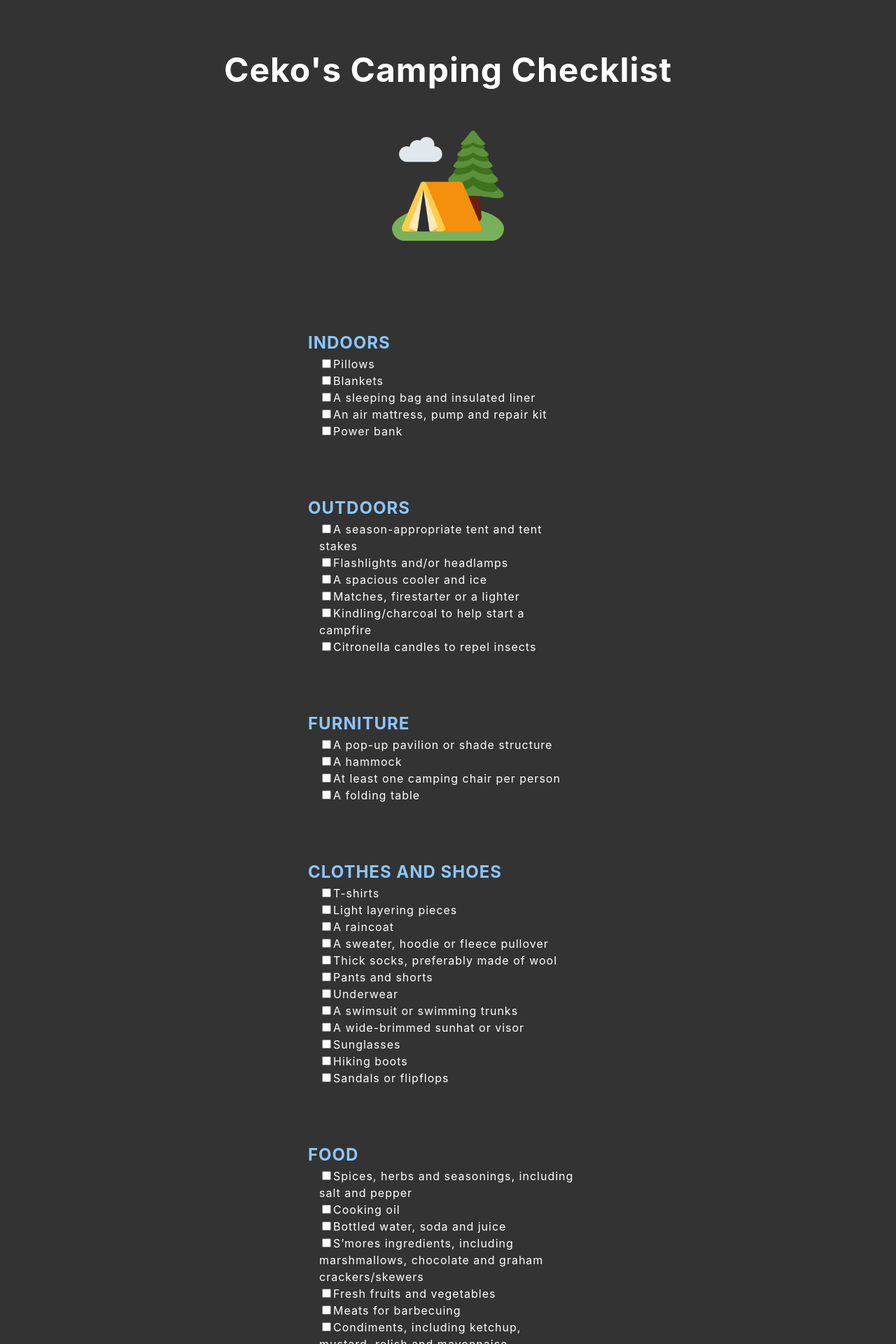
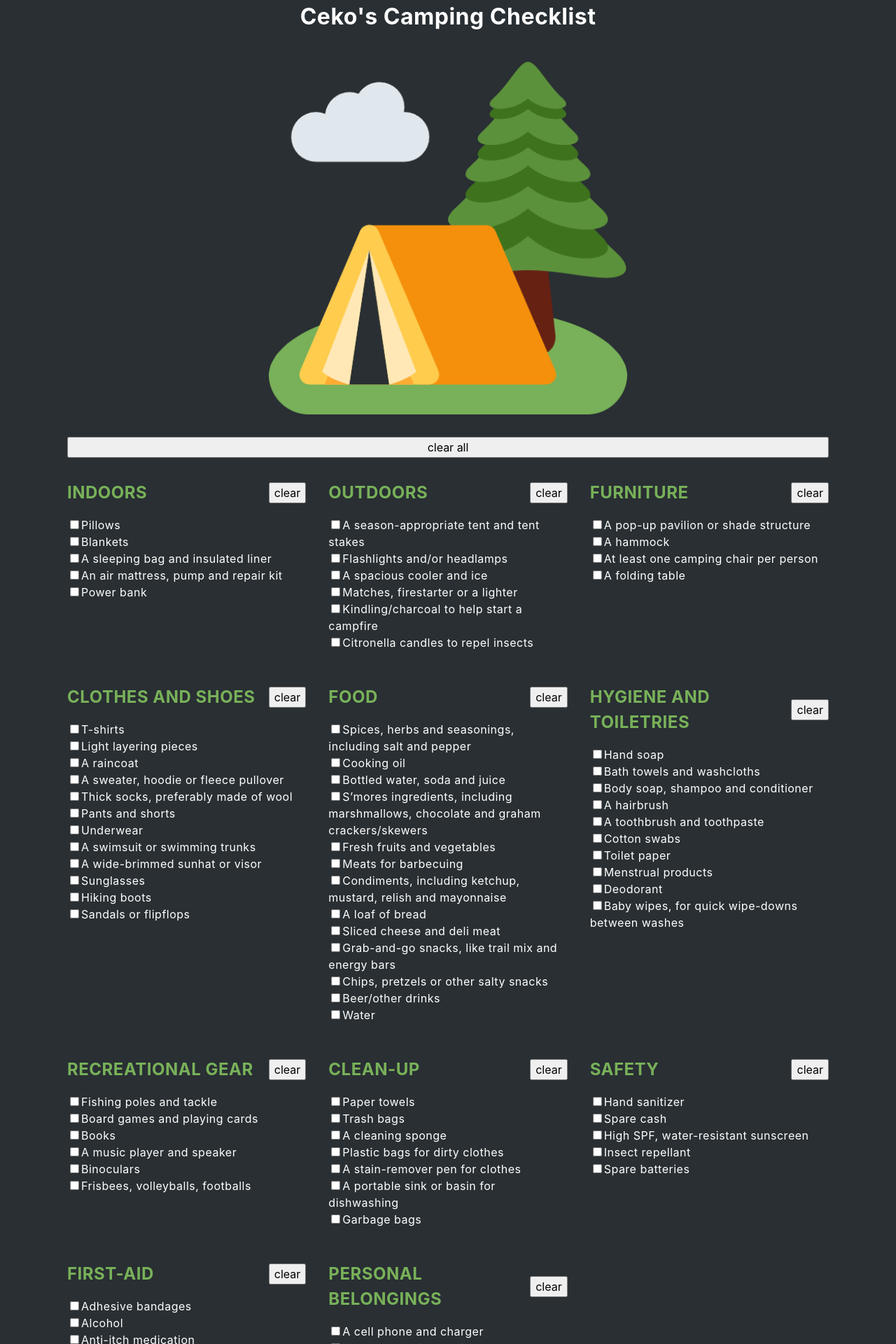
Before and after one commit to HayGrouve/camping, a React (Create React App) app: page / in a window 1280 px wide. Shown: the top 1920 px of the page at 70% size. Built offline with nearby package versions, Linux system fonts and the light colour scheme.

Commit message:
add clear functionality

```diff
--- a/package.json
+++ b/package.json
@@ -13,7 +13,6 @@
     "@types/uuid": "^8.3.4",
     "react": "^18.2.0",
     "react-dom": "^18.2.0",
-    "react-icons": "^4.4.0",
     "react-scripts": "5.0.1",
     "typescript": "^4.7.4",
     "uuid": "^8.3.2",
--- a/src/App.tsx
+++ /dev/null
@@ -1,45 +0,0 @@
-import Checklist from './components/checklist/checklist.component';
-import {
-  cleanUp,
-  clothesAndShoes,
-  firstAid,
-  food,
-  furniture,
-  hygieneAndToiletries,
-  indoors,
-  outdoors,
-  personal,
-  recreational,
-  safety,
-} from './data/checklist';
-
-function App() {
-  return (
-    <main>
-      <div className='header'>
-        <h1>Ceko's Camping Checklist</h1>
-        <img
-          className='header-img'
-          src='./android-chrome-512x512.png'
-          alt='tent'
-        />
-      </div>
-      <Checklist checklistData={indoors} title='INDOORS' />
-      <Checklist checklistData={outdoors} title='OUTDOORS' />
-      <Checklist checklistData={furniture} title='FURNITURE' />
-      <Checklist checklistData={clothesAndShoes} title='CLOTHES AND SHOES' />
-      <Checklist checklistData={food} title='FOOD' />
-      <Checklist
-        checklistData={hygieneAndToiletries}
-        title='HYGIENE AND TOILETRIES'
-      />
-      <Checklist checklistData={recreational} title='RECREATIONAL GEAR' />
-      <Checklist checklistData={cleanUp} title='CLEAN-UP' />
-      <Checklist checklistData={safety} title='SAFETY' />
-      <Checklist checklistData={firstAid} title='FIRST-AID' />
-      <Checklist checklistData={personal} title='PERSONAL BELONGINGS' />
-    </main>
-  );
-}
-
-export default App;
--- /dev/null
+++ b/src/app/app.component.tsx
@@ -0,0 +1,84 @@
+import { useState } from 'react';
+import Checklist from '../components/checklist/checklist.component';
+import {
+  cleanUp,
+  clothesAndShoes,
+  firstAid,
+  food,
+  furniture,
+  hygieneAndToiletries,
+  indoors,
+  outdoors,
+  personal,
+  recreational,
+  safety,
+} from '../data/checklist';
+import styles from './app.module.css';
+
+function App() {
+  const [isClearAll, setIsClearAll] = useState(false);
+  return (
+    <main>
+      <div className={styles.header}>
+        <h1>Ceko's Camping Checklist</h1>
+        <img src='./android-chrome-512x512.png' alt='tent' />
+        <button onClick={() => setIsClearAll(!isClearAll)}>clear all</button>
+      </div>
+      <div className={styles.wrapper}>
+        <Checklist
+          isClearAll={isClearAll}
+          checklistData={indoors}
+          title='INDOORS'
+        />
+        <Checklist
+          isClearAll={isClearAll}
+          checklistData={outdoors}
+          title='OUTDOORS'
+        />
+        <Checklist
+          isClearAll={isClearAll}
+          checklistData={furniture}
+          title='FURNITURE'
+        />
+        <Checklist
+          isClearAll={isClearAll}
+          checklistData={clothesAndShoes}
+          title='CLOTHES AND SHOES'
+        />
+        <Checklist isClearAll={isClearAll} checklistData={food} title='FOOD' />
+        <Checklist
+          isClearAll={isClearAll}
+          checklistData={hygieneAndToiletries}
+          title='HYGIENE AND TOILETRIES'
+        />
+        <Checklist
+          isClearAll={isClearAll}
+          checklistData={recreational}
+          title='RECREATIONAL GEAR'
+        />
+        <Checklist
+          isClearAll={isClearAll}
+          checklistData={cleanUp}
+          title='CLEAN-UP'
+        />
+        <Checklist
+          isClearAll={isClearAll}
+          checklistData={safety}
+          title='SAFETY'
+        />
+        <Checklist
+          isClearAll={isClearAll}
+          checklistData={firstAid}
+          title='FIRST-AID'
+        />
+        <Checklist
+          isClearAll={isClearAll}
+          checklistData={personal}
+          title='PERSONAL BELONGINGS'
+        />
+      </div>
+    </main>
+  );
+}
+
+export default App;
--- /dev/null
+++ b/src/app/app.module.css
@@ -0,0 +1,19 @@
+.wrapper {
+  max-width: 85%;
+  margin: 1rem auto;
+  display: grid;
+  gap: 2rem;
+  grid-template-columns: repeat(auto-fit, minmax(320px, 1fr));
+}
+
+.header {
+  display: grid;
+  gap: 2rem;
+  text-align: center;
+  max-width: 85%;
+  margin: 0 auto;
+}
+
+.header img {
+  margin: 0 auto;
+}
--- a/src/components/checklist/checklist.component.tsx
+++ b/src/components/checklist/checklist.component.tsx
@@ -1,4 +1,4 @@
-import React from 'react';
+import React, { useCallback, useEffect } from 'react';
 import { IChecklistItem } from '../../data/checklist';
 import { useLocalStorage } from '../../hooks/useStorage';
 import ChecklistItem from '../checklist-item/checklist-item.component';
@@ -7,10 +7,24 @@ import styles from './checklist.module.css';
 interface IChecklist {
   title: string;
   checklistData: IChecklistItem[];
+  isClearAll?: boolean;
 }
 
-const Checklist: React.FC<IChecklist> = ({ title, checklistData }) => {
+const Checklist: React.FC<IChecklist> = ({
+  title,
+  checklistData,
+  isClearAll,
+}) => {
   const [campingData, setCampingData] = useLocalStorage(title, checklistData);
+
+  const clearCheckmark = useCallback(() => {
+    setCampingData((prevData: IChecklistItem[]) => {
+      const newData = prevData.map((item) => {
+        return { ...item, isChecked: false };
+      });
+      return newData;
+    });
+  }, [setCampingData]);
 
   const handleClick = (id: string) => {
     setCampingData((prevData: IChecklistItem[]) => {
@@ -24,10 +38,19 @@ const Checklist: React.FC<IChecklist> = ({ title, checklistData }) => {
     });
   };
 
+  useEffect(() => {
+    clearCheckmark();
+  }, [isClearAll, clearCheckmark]);
+
   return (
-    <section className={styles.main}>
-      <h2>{title}</h2>
-      <div className={styles.wrapper}>
+    <section className={styles.wrapper}>
+      <div className={styles.header}>
+        <h2 className={styles.heading}>{title}</h2>
+        <button className={styles.clearBtn} onClick={() => clearCheckmark()}>
+          clear
+        </button>
+      </div>
+      <div className={styles.checklist}>
         {campingData.map(
           (item: { id: string; text: string; isChecked: boolean }) => {
             const { id, text, isChecked } = item;
--- a/src/components/checklist/checklist.module.css
+++ b/src/components/checklist/checklist.module.css
@@ -1,11 +1,13 @@
-.main {
-  width: 25rem;
-  margin: auto;
+.header {
+  display: flex;
+  justify-content: space-between;
+  margin: 1rem 0;
 }
 
-.main h2 {
-  color: #8bc6fc;
+.heading {
+  color: #78b159;
 }
-.wrapper {
-  padding: 0 1rem;
+
+.clearBtn {
+  align-self: center;
 }
--- a/src/hooks/useStorage.js
+++ b/src/hooks/useStorage.js
@@ -1,12 +1,8 @@
 import { useCallback, useEffect, useState } from 'react';
 
-export function useLocalStorage(key, defaultValue) {
-  return useStorage(key, defaultValue, window.localStorage);
-}
-
-function useStorage(key, defaultValue, storageObject) {
+export const useLocalStorage = (key, defaultValue) => {
   const [value, setValue] = useState(() => {
-    const jsonValue = storageObject.getItem(key);
+    const jsonValue = window.localStorage.getItem(key);
     if (jsonValue != null) return JSON.parse(jsonValue);
 
     if (typeof defaultValue === 'function') {
@@ -17,13 +13,13 @@ function useStorage(key, defaultValue, storageObject) {
   });
 
   useEffect(() => {
-    if (value === undefined) return storageObject.removeItem(key);
-    storageObject.setItem(key, JSON.stringify(value));
-  }, [key, value, storageObject]);
+    if (value === undefined) return window.localStorage.removeItem(key);
+    window.localStorage.setItem(key, JSON.stringify(value));
+  }, [key, value]);
 
   const remove = useCallback(() => {
     setValue(undefined);
   }, []);
 
   return [value, setValue, remove];
-}
+};
--- a/src/index.css
+++ b/src/index.css
@@ -5,9 +5,9 @@ body {
     sans-serif;
   -webkit-font-smoothing: antialiased;
   -moz-osx-font-smoothing: grayscale;
-  background-color: #333;
+  background-color: #292f33;
   color: white;
-  letter-spacing: 1px;
+  letter-spacing: 0.5px;
 }
 
 /* Box sizing rules */
@@ -15,27 +15,6 @@ body {
 *::before,
 *::after {
   box-sizing: border-box;
-}
-
-main {
-  display: grid;
-  gap: 5rem;
-  margin: 4rem 0;
-}
-
-h1 {
-  text-align: center;
-  font-size: 3rem;
-}
-
-.header {
-  display: grid;
-}
-
-.header-img {
-  width: 10rem;
-  display: inline-block;
-  margin: 3rem auto;
 }
 
 /* Remove default margin */
--- a/src/index.tsx
+++ b/src/index.tsx
@@ -1,6 +1,6 @@
 import React from 'react';
 import ReactDOM from 'react-dom/client';
-import App from './App';
+import App from './app/app.component';
 import './index.css';
 
 const root = ReactDOM.createRoot(
```
Also changed, not shown: 1 other file (tests, documents, lock files or other folders).
